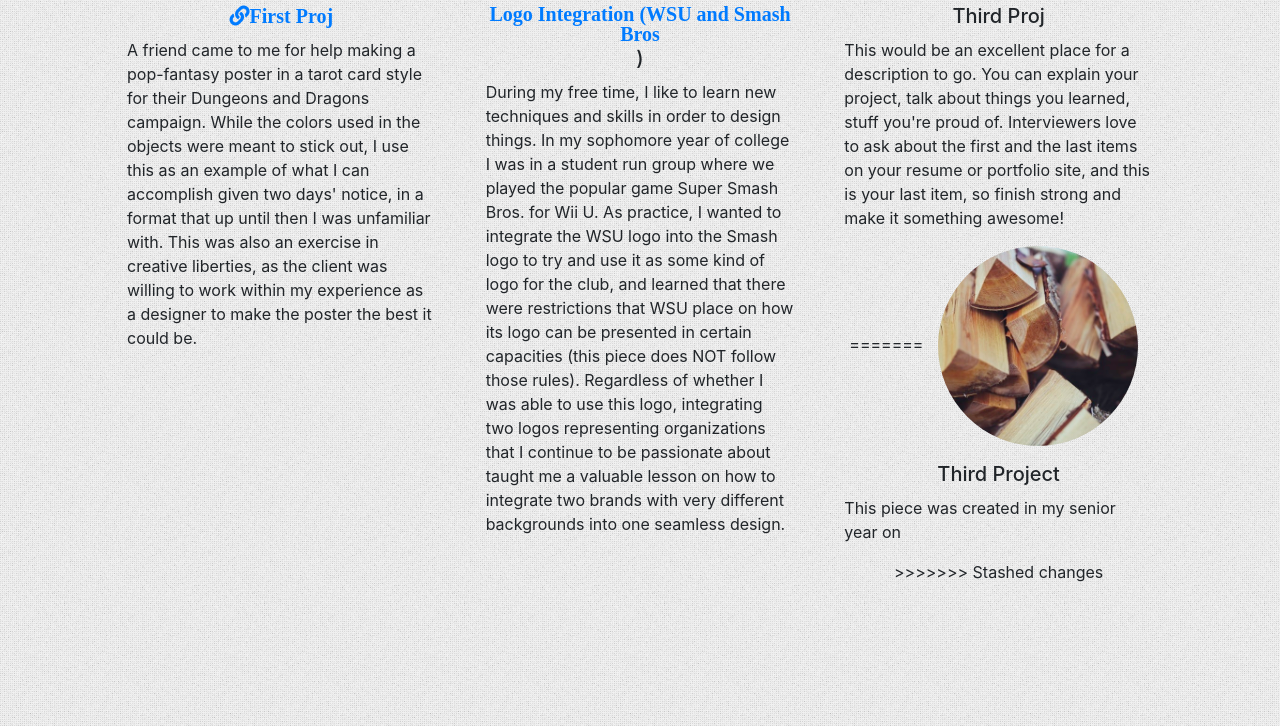
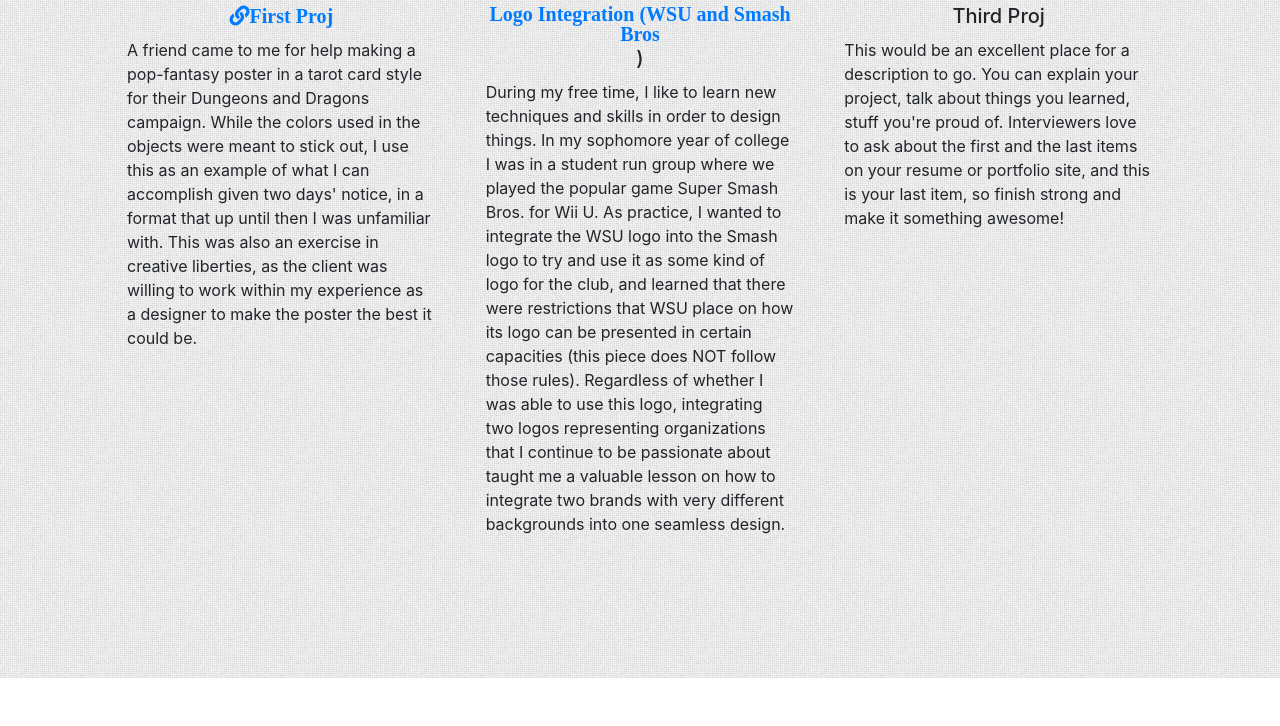
Before and after one commit to RockerMan503/site.jonwilliams.www, a plain HTML site: page index.html in a window 1280 px wide. Shown: the part 437-1163 px from the top of the page. After the commit the page ends 1115 px from the top, so only its background shows below. Drawn offline with nearby package versions, Linux system fonts and the light colour scheme.

Commit message:
= fixed Columns 1-3

```diff
--- a/index.html
+++ b/index.html
@@ -100,11 +100,6 @@
             <img class="jw-showcase-img" src="/assets/showcase3.jpg" alt="Showcase 3 picture">
              <h5 class="jw-showcase-text">Third Proj</h5>
             <p class="text-left jw-showcase-text">This would be an excellent place for a description to go. You can explain your project, talk about things you learned, stuff you're proud of. Interviewers love to ask about the first and the last items on your resume or portfolio site, and this is your last item, so finish strong and make it something awesome!<p>
-=======
-            <img class="jw-showcase-img" src="/assets/showcase_3.jpg" alt="Showcase 3 picture">
-             <h5 class="jw-showcase-text">Third Project</h5>
-            <p class="text-left jw-showcase-text">This piece was created in my senior year on<p>
->>>>>>> Stashed changes
           </div>
 
         </div>
```
